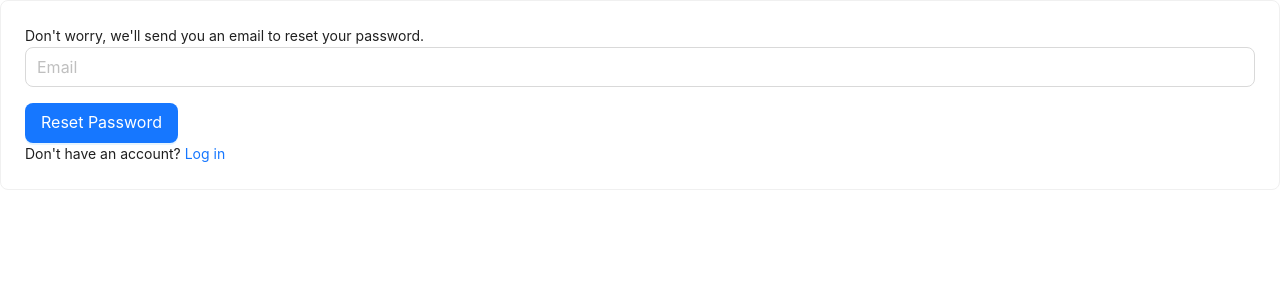
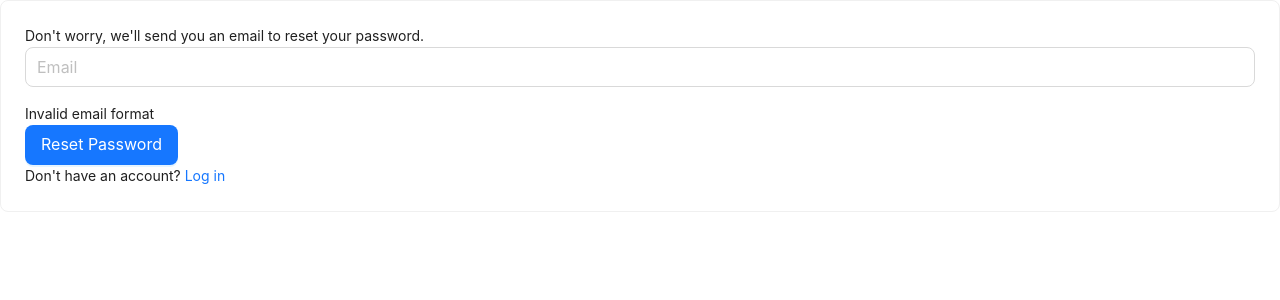
Before and after one commit to anaspolygon/admin-portal, a Next.js app: page /forgot-password in a window 1280 px wide. Both pictures are taken after a click on the button "Reset Password". Shown: the top 300 px of the page. Built offline with nearby package versions, Linux system fonts and the light colour scheme; what @ant-design/nextjs-registry would draw is missing.

Commit message:
forgot password state mananagement done

```diff
--- a/src/app/components/FogotPassword.tsx
+++ b/src/app/components/FogotPassword.tsx
@@ -1,10 +1,28 @@
-import React from "react";
+import React, { useState } from "react";
 import { Button, Card, Input, Typography } from "antd";
 import Link from "next/link";
 
 const { Text } = Typography;
 
 const FogotPassword = () => {
+   const [email, setEmail] = useState("");
+   const [emailError,setEmailError] = useState("");
+
+   const validateEmail = (email: string) => {
+    return /^[^\s@]+@[^\s@]+\.[^\s@]+$/.test(email);
+  };
+
+   const handleResetPassword = () => {
+    if (!email) {
+      setEmailError("Email is required");
+    }
+    if (!validateEmail(email)) {
+      setEmailError("Invalid email format");
+    }
+    if (email) {
+      // Call login API
+    }
+  };
   return (
     <div className="w-[430px]">
       <Card className="shadow-lg">
@@ -17,8 +35,16 @@ const FogotPassword = () => {
           }}
           size="large"
           placeholder="Email"
+          onChange={(e) => {
+            setEmail(e.target.value);
+            setEmailError("");
+          }
+        }
         />
-        <Button type="primary" size="large" className="w-full">
+         {emailError && (
+          <p className="text-red-500 mb-2">{emailError}</p>
+        )}
+        <Button onClick={() => handleResetPassword()} type="primary" size="large" className="w-full">
           Reset Password
         </Button>
         <div className="flex justify-between mt-4">
```
